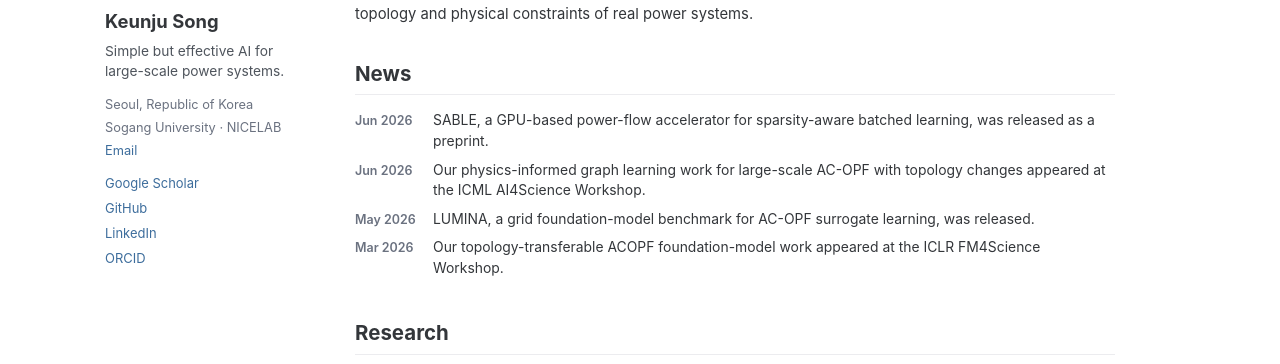
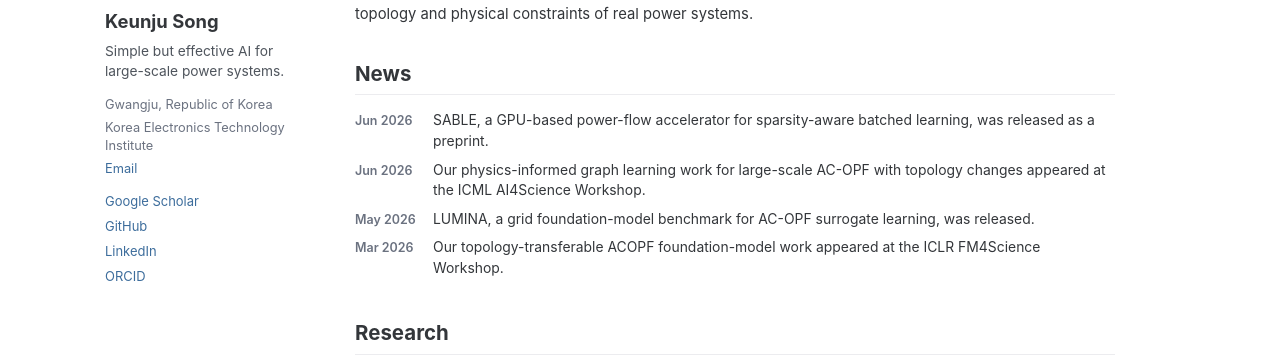
Before and after one commit to KeunJuSong/keunjusong.github.io, a Jekyll site: the page built from _pages/about.md, in a window 1280 px wide. Shown: the part 272-636 px from the top of the page. Built offline with Jekyll 4.4.1, drawn with Linux system fonts in a browser that asks for light colours.

Commit message:
Update _config.yml

```diff
--- a/_config.yml
+++ b/_config.yml
@@ -15,8 +15,8 @@ author:
   avatar: "/images/profile-keunju.jpg"
   name: "Keunju Song"
   bio: "Simple but effective AI for large-scale power systems."
-  location: "Seoul, Republic of Korea"
-  employer: "Sogang University · NICELAB"
+  location: "Gwangju, Republic of Korea"
+  employer: "Korea Electronics Technology Institute"
   email: "kjsong4089@gmail.com"
   googlescholar: "https://scholar.google.com/citations?hl=en&sortby=pubdate&user=GDqbR3IAAAAJ&view_op=list_works"
   github: "https://github.com/KeunJuSong"
```
